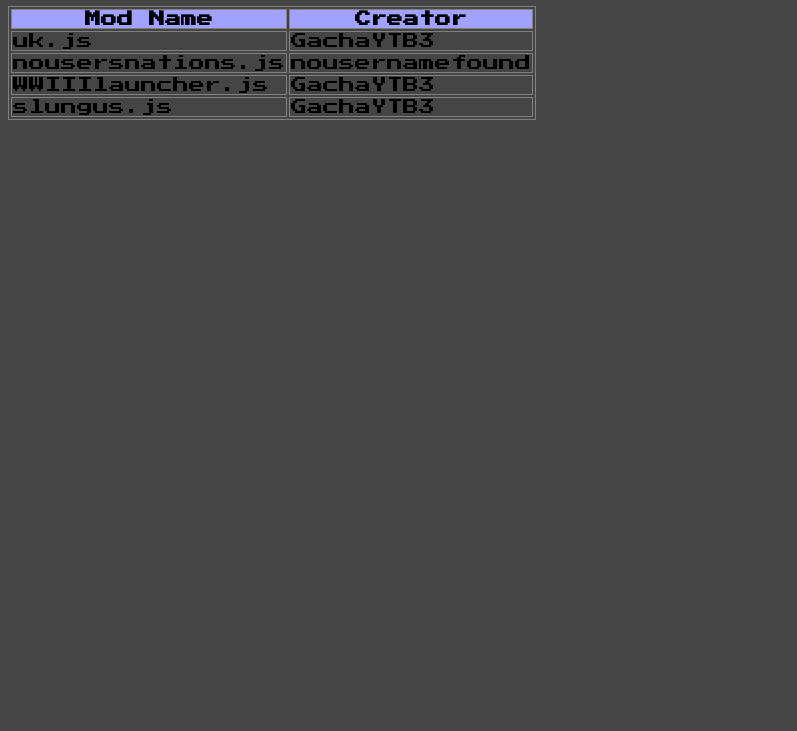
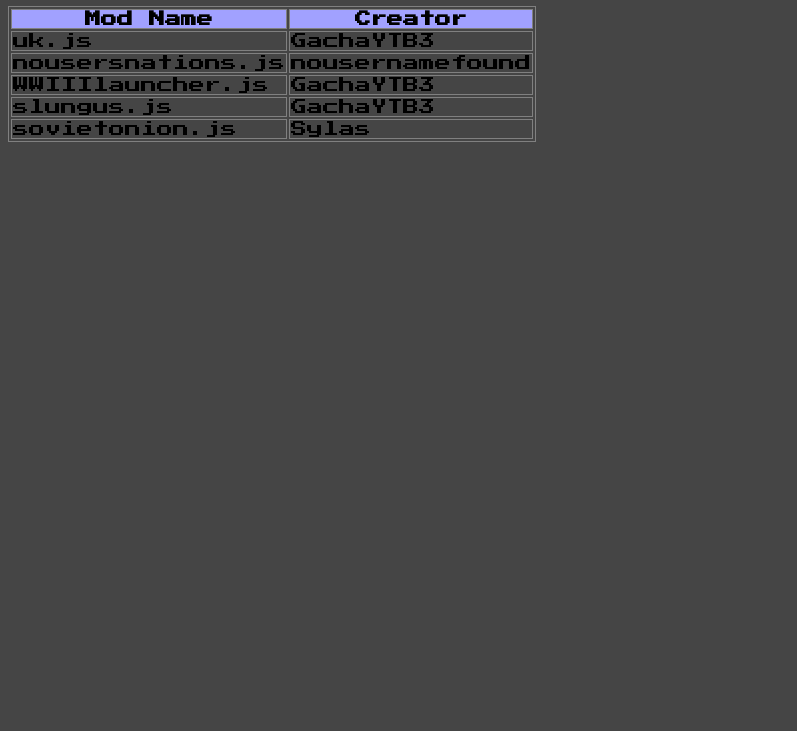
Before and after one commit to Ilikepizza2006/sylasnations-modding-place, a plain HTML site: page modlist.html in a window 1280 px wide. Shown: the part 69-800 px from the top of the page, without its empty margins (0-797 px from the left). Drawn offline with Linux system fonts and the light colour scheme.

Commit message:
Update modlist.html

```diff
--- a/modlist.html
+++ b/modlist.html
@@ -31,6 +31,10 @@
       <td>slungus.js</td>
       <td>GachaYTB3</td>
     </tr>
+    <tr>
+      <td>sovietonion.js</td>
+      <td>Sylas</td>
+    </tr>
   </table>
 </body>
 
```
